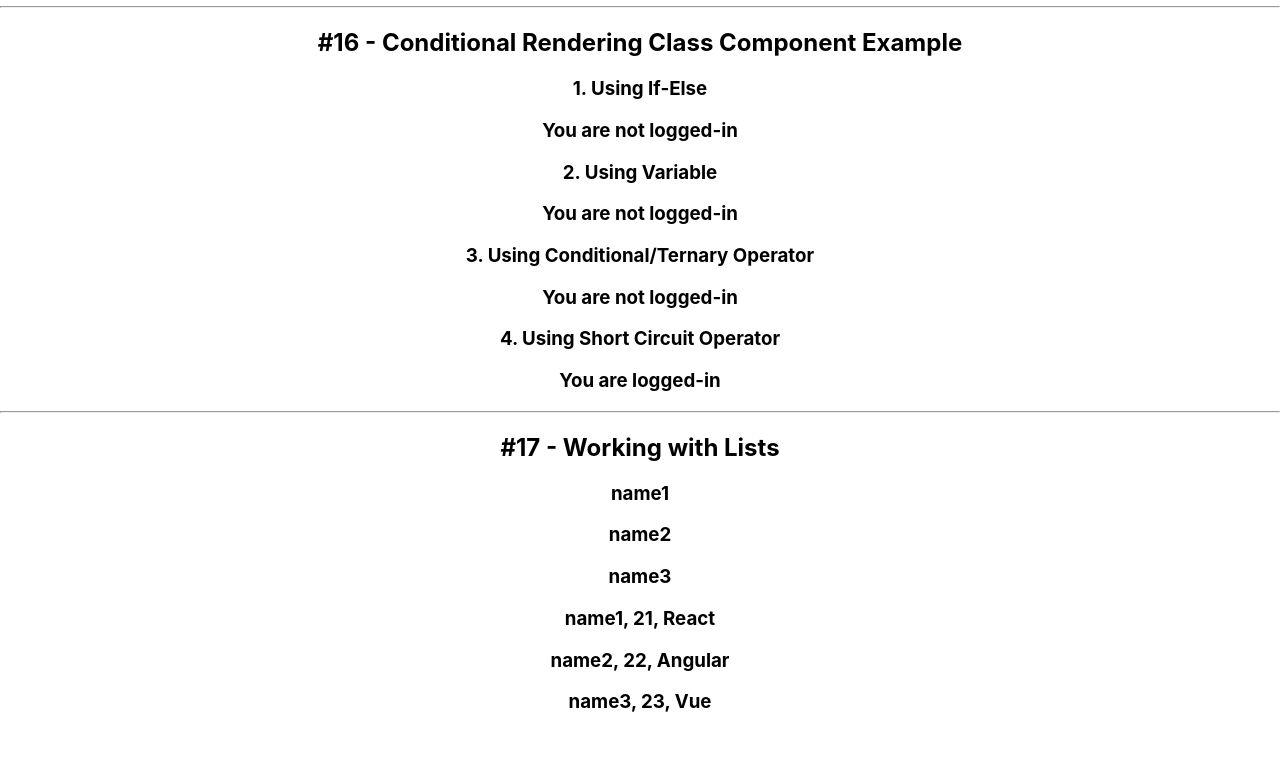
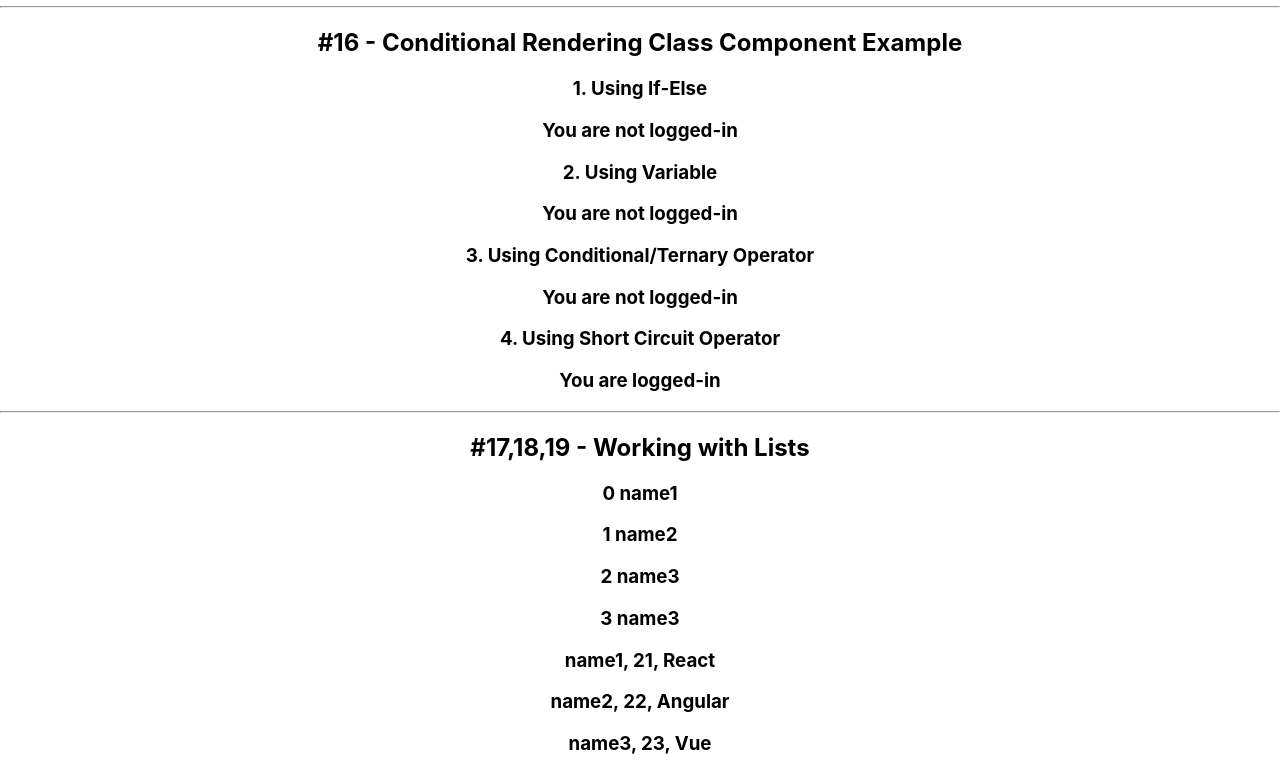
Before and after one commit to sagarteria/Sample-Create-React-App, a React (Create React App) app: page / in a window 1280 px wide. Shown: the part 809-1583 px from the top of the page. Before the commit the page ends 1541 px from the top, so only its background shows below. Built offline with nearby package versions, Linux system fonts and the light colour scheme.

Commit message:
related keys in list

```diff
--- a/src/components/Lists/NameList.js
+++ b/src/components/Lists/NameList.js
@@ -2,8 +2,8 @@ import React from 'react';
 import Person from './Person';
 
 function NameList () {
-  const names = ['name1','name2','name3'];
-  const nameList =names.map(name => <h3>{name}</h3>);
+  const names = ['name1','name2','name3','name3'];
+  const nameList = names.map((name,index) => <h3 key={index}>{index} {name}</h3>);
   const persons = [
     {
       id: 1,
@@ -25,12 +25,12 @@ function NameList () {
       skill: 'Vue'
     }
   ];
-  const personList =persons.map(person => <Person key={person.id} person={person}/>);
+  const personList = persons.map(person => <Person key={person.id} person={person}/>);
 
   return (
     <div>
       <hr />
-      <h2>#17 - Working with Lists</h2>
+      <h2>#17,18,19 - Working with Lists</h2>
       {nameList}
       {personList}
     </div>
```
